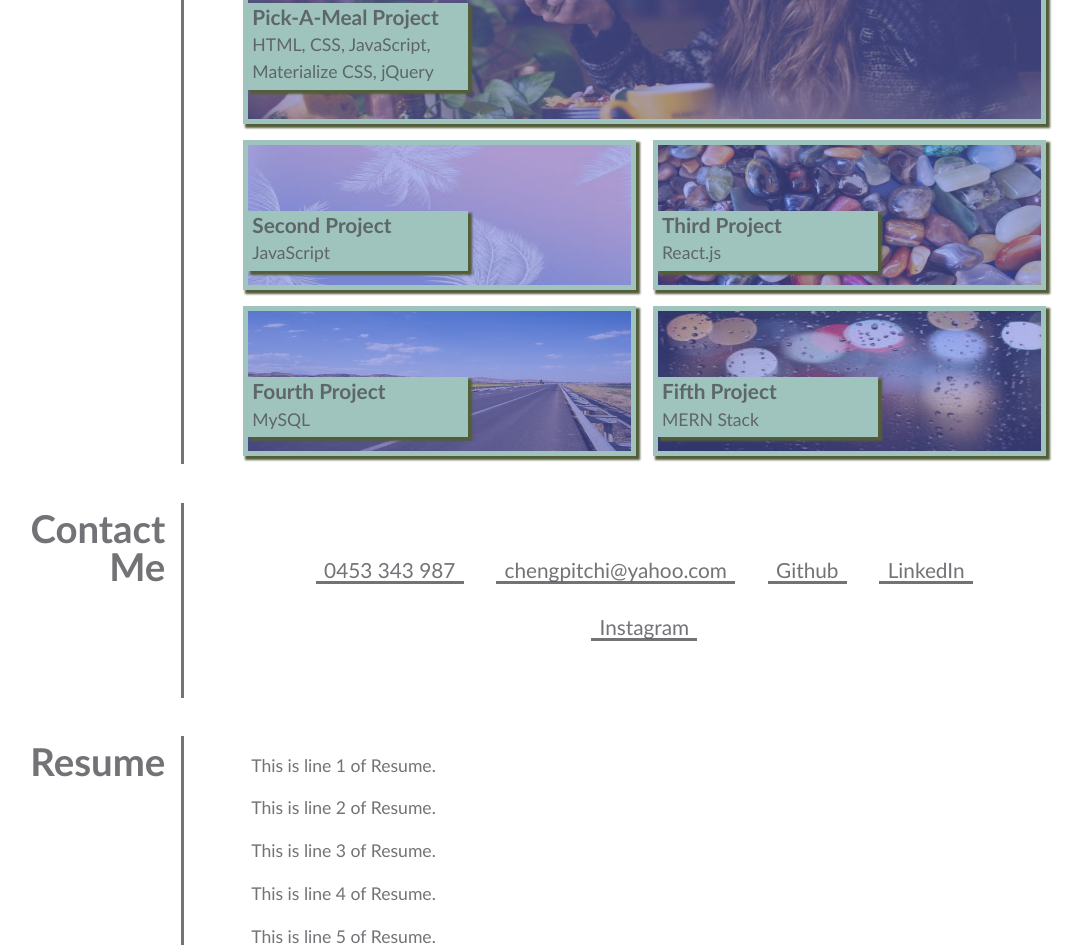
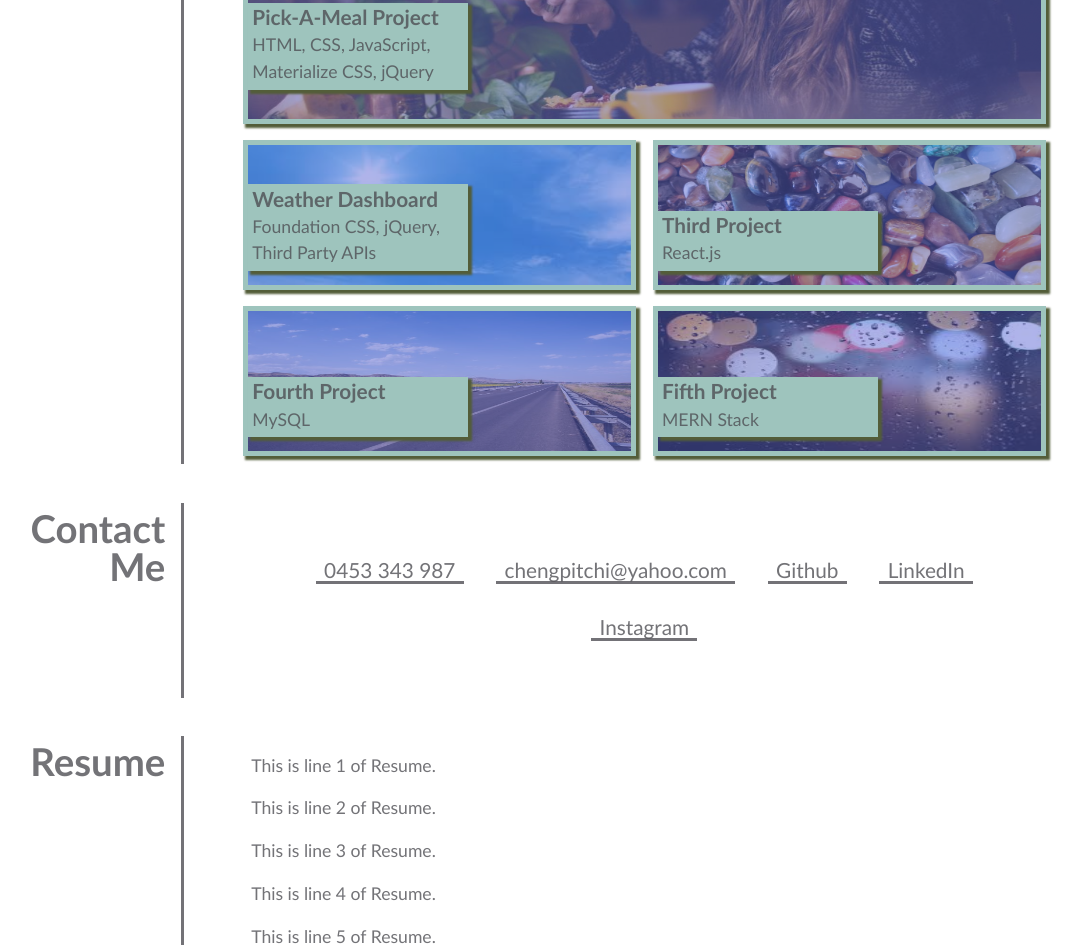
Before and after one commit to chengpitchi/billy-portfolio-page, a plain HTML site: page index.html in a window 1280 px wide. Shown: the part 913-1858 px from the top of the page, without its empty margins (162-1245 px from the left). Drawn offline with Linux system fonts and the light colour scheme.

Commit message:
add weather dashboard

```diff
--- a/assets/css/styles.css
+++ b/assets/css/styles.css
@@ -1,6 +1,7 @@
 /* declare variables */
 :root {
     --main-color-1: rgb(158, 196, 189);
+    /*--main-color-1: rgb(217, 164, 174); */
     --main-color-2: rgb(74, 70, 70);
     --main-font-color: rgba(77, 76, 82, 0.784);
 }
--- a/index.html
+++ b/index.html
@@ -68,13 +68,13 @@
                         </div>
 
                         <div class="work-box">
-                            <a href="#">
-                                <img src="./assets/images/images.jpeg" alt="Second Project Image"></img>
+                            <a href="https://chengpitchi.github.io/weather-dashboard">
+                                <img src="./assets/images/weather-dashboard.jpg" alt="Second Project Image"></img>
                             </a>
 
                             <div class="work-title">
-                                <h4>Second Project</h4>
-                                <p>JavaScript</p>
+                                <h4>Weather Dashboard</h4>
+                                <p>Foundation CSS, jQuery, Third Party APIs</p>
                             </div>
                         </div>
 
```
Also changed, not shown: assets/images/weather-dashboard.jpg (added).
